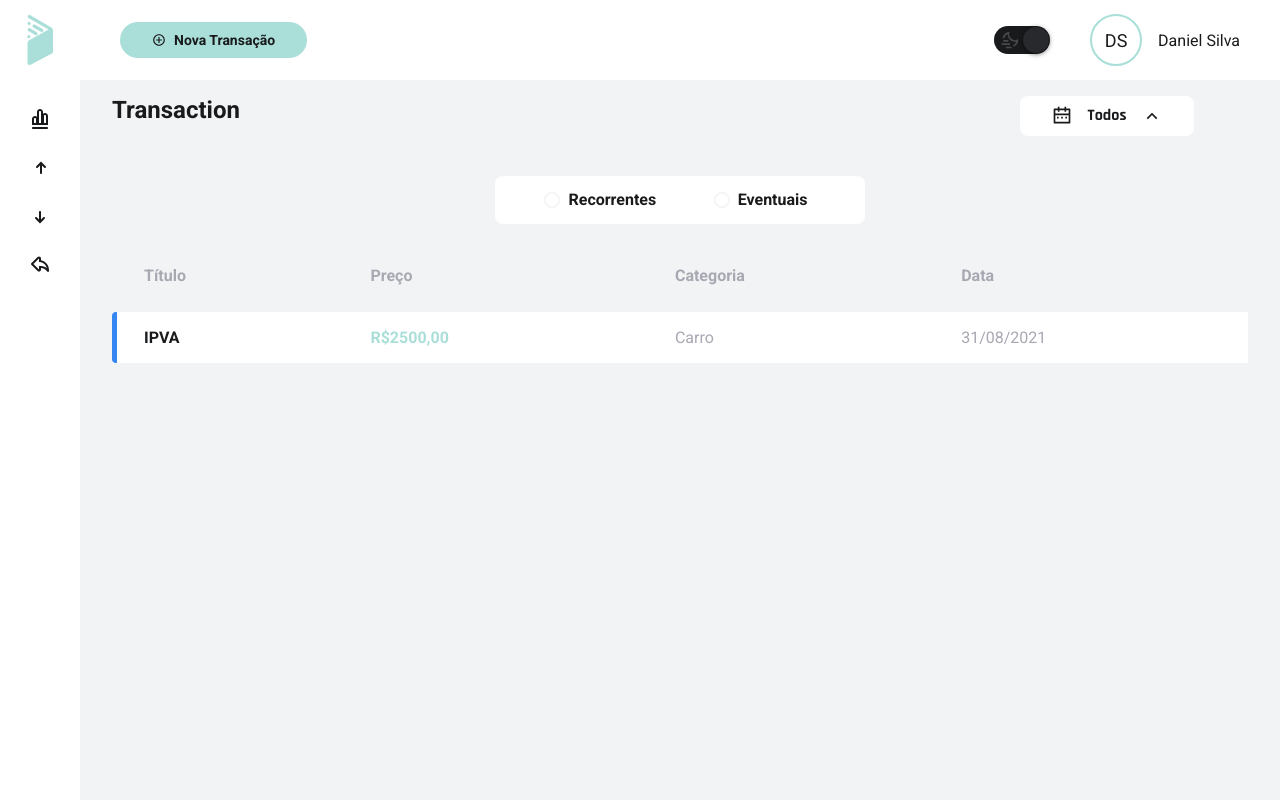
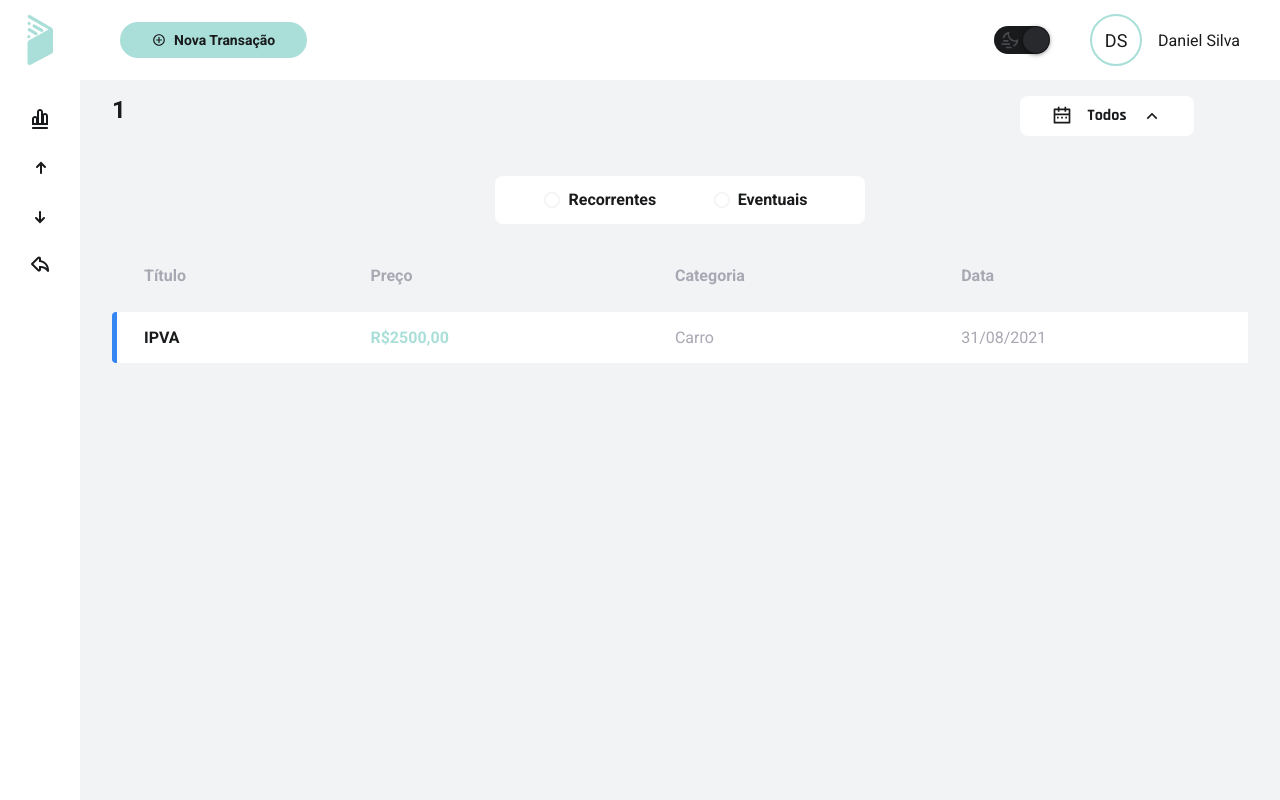
Before and after one commit to dfsilva-dxp/minha-carteira, a React (Create React App) app: page /transacoes/1 in a window 1280 px wide. Built offline with nearby package versions, Linux system fonts and the light colour scheme.

Commit message:
feat: pegando o parâmetro da url e passando para o component pageContentTitle

```diff
--- a/src/pages/Dashboard/index.tsx
+++ b/src/pages/Dashboard/index.tsx
@@ -1,11 +1,15 @@
+import { useLocation } from "react-router";
+
 import PageContentTitle from "../../components/PageContentTitle";
 
 import * as S from "./styles";
 
 const Dashboard = () => {
+  const { pathname } = useLocation();
+  const title = pathname.replace("/", "");
   return (
     <S.Container>
-      <PageContentTitle title="Dashboard" />
+      <PageContentTitle title={title} />
     </S.Container>
   );
 };
--- a/src/pages/Transactions/index.tsx
+++ b/src/pages/Transactions/index.tsx
@@ -1,3 +1,5 @@
+import { useParams } from "react-router";
+
 import PageContentTitle from "../../components/PageContentTitle";
 import RadioButtonTransactionType from "../../components/RadioButtonTransactionType";
 import TransactionTable from "../../components/TransactionTable";
@@ -5,9 +7,11 @@ import TransactionTable from "../../components/TransactionTable";
 import * as S from "./styles";
 
 const Transactions = () => {
+  const { type } = useParams();
+
   return (
     <S.Container>
-      <PageContentTitle title="Transaction" />
+      <PageContentTitle title={type} />
       <RadioButtonTransactionType />
       <TransactionTable />
     </S.Container>
```
